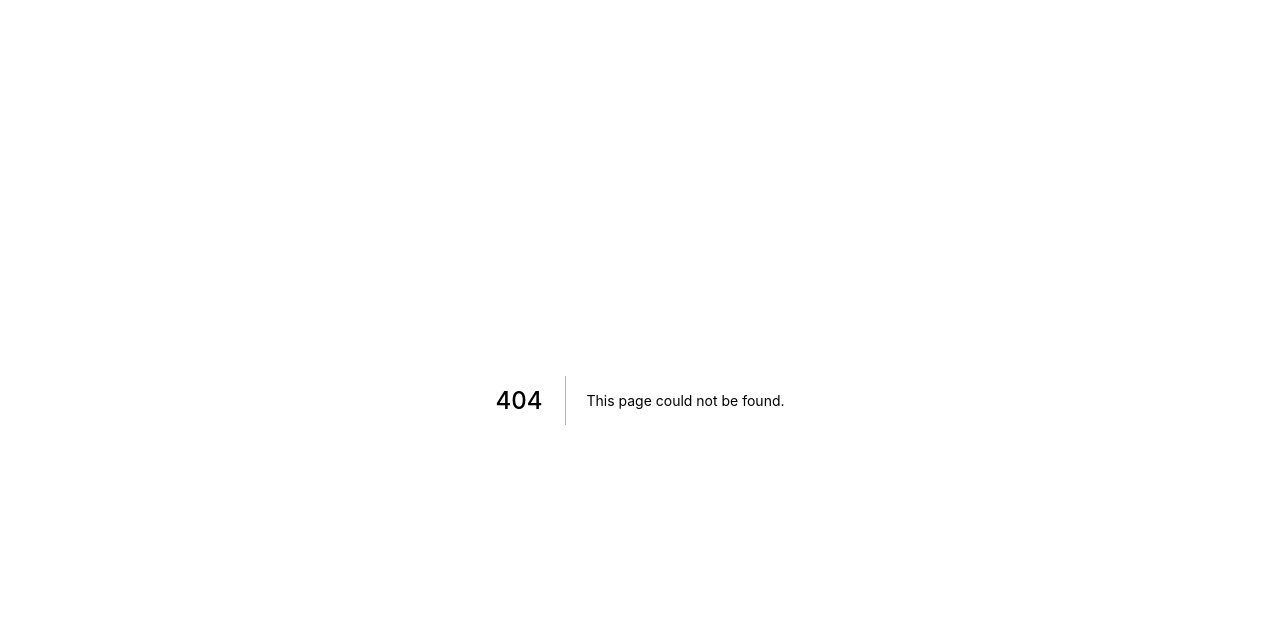
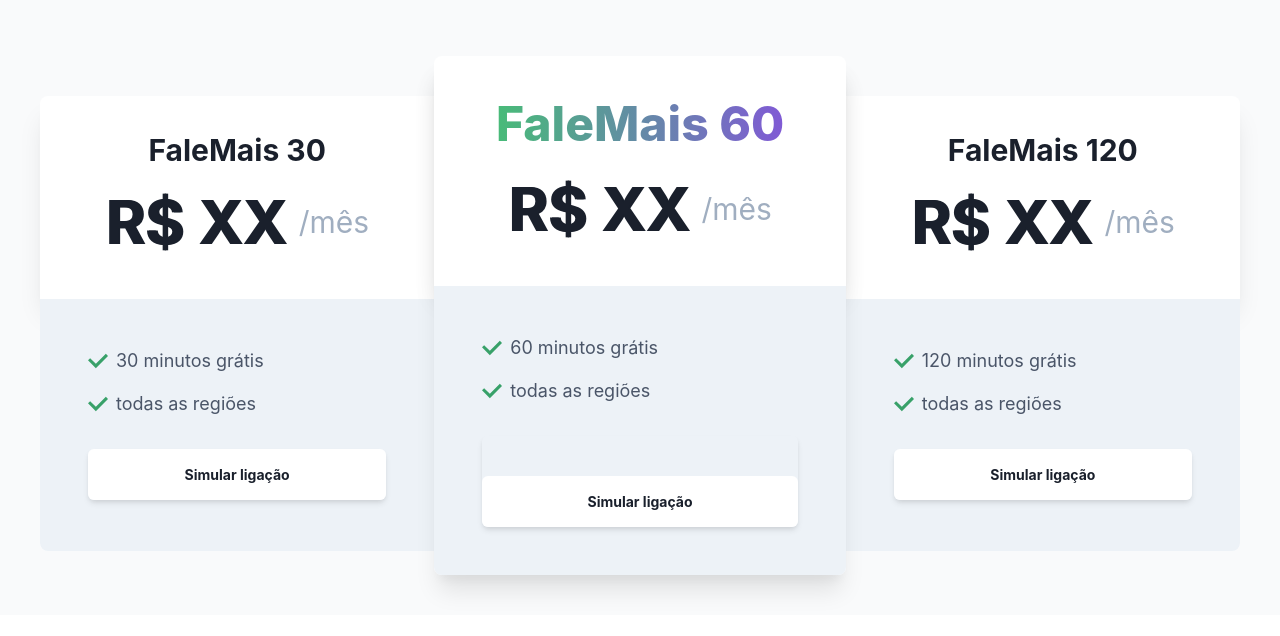
Before and after one commit to guiduck/LOL, a Next.js app: page /pricing in a window 1280 px wide. Before the commit this address had no page. Shown: the top 636 px of the page. Built offline with nearby package versions, Linux system fonts and the light colour scheme.

Commit message:
all working

```diff
--- /dev/null
+++ b/pages/pricing/index.tsx
@@ -0,0 +1,10 @@
+import React from 'react';
+import Princing from '../../src/components/Princing';
+
+const pricing: React.FC = () => {
+  return (
+    <Princing />
+  )
+}
+
+export default pricing;
--- a/src/components/Hero/index.tsx
+++ b/src/components/Hero/index.tsx
@@ -6,6 +6,10 @@ const Hero: React.FC = () => {
 
   const goToSimulator = () => {
     Router.push('/simulator')
+  }
+
+  const goToPrices = () => {
+    Router.push('/pricing')
   }
 
   return (
@@ -82,6 +86,7 @@ const Hero: React.FC = () => {
             mb={{ base: 2, sm: 0 }}
             size="lg"
             cursor="pointer"
+            onClick={goToPrices}
           >
             Preços
             <Icon boxSize={4} ml={1} viewBox="0 0 20 20" fill="currentColor">
--- a/src/components/Princing/index.tsx
+++ b/src/components/Princing/index.tsx
@@ -1,8 +1,14 @@
 import { CheckIcon } from '@chakra-ui/icons';
 import { Box, chakra, Flex, HStack, Icon, useColorModeValue, VStack } from '@chakra-ui/react';
+import Router from 'next/router';
 import React from 'react';
 
 const Princing: React.FC = () => {
+
+  const goToSimulator = () => {
+    Router.push('/simulator')
+  }
+
   const Feature = (props) => {
     return (
       <Flex alignSelf="start" w="full">
@@ -56,7 +62,7 @@ const Princing: React.FC = () => {
               shadow="xl"
             >
               <chakra.span fontSize="3xl" fontWeight="bold">
-                Hobby
+                FaleMais 30
               </chakra.span>
               <HStack spacing={3}>
                 <chakra.span
@@ -64,14 +70,14 @@ const Princing: React.FC = () => {
                   fontSize="6xl"
                   textShadow="2px 0 currentcolor"
                 >
-                  $79
+                  R$ XX
                 </chakra.span>
                 <chakra.span
                   alignSelf="center"
                   fontSize="3xl"
-                  color={useColorModeValue("gray.400", "gray.800")}
+                  color={useColorModeValue("gray.400", "gray.400")}
                 >
-                  /month
+                  /mês
                 </chakra.span>
               </HStack>
             </VStack>
@@ -89,9 +95,8 @@ const Princing: React.FC = () => {
                 direction="column"
                 alignItems="start"
               >
-                <Feature>Suppression Management</Feature>
-                <Feature>Email Tracking and Analytics </Feature>
-                <Feature>99.99% Guaranteed Uptime SLA</Feature>
+                <Feature>30 minutos grátis</Feature>
+                <Feature>todas as regiões </Feature>
               </VStack>
               <Box
                 w="full"
@@ -116,8 +121,9 @@ const Princing: React.FC = () => {
                     bg: useColorModeValue("brand.50", "gray.700"),
                   }}
                   cursor="pointer"
+                  onClick={goToSimulator}
                 >
-                  Start your trial{" "}
+                  Simular ligação{" "}
                 </chakra.a>
               </Box>
             </VStack>
@@ -141,8 +147,13 @@ const Princing: React.FC = () => {
               w="full"
               shadow="xl"
             >
-              <chakra.span fontSize="3xl" fontWeight="bold">
-                Growth
+              <chakra.span
+                fontSize="5xl"
+                display={{ base: "block", lg: "inline" }}
+                bgClip="text"
+                bgGradient="linear(to-r, green.400,purple.500)"
+                fontWeight="extrabold">
+                FaleMais 60
               </chakra.span>
               <HStack spacing={3}>
                 <chakra.span
@@ -150,14 +161,14 @@ const Princing: React.FC = () => {
                   fontSize="6xl"
                   textShadow="2px 0 currentcolor"
                 >
-                  $149
+                  R$ XX
                 </chakra.span>
                 <chakra.span
                   alignSelf="center"
                   fontSize="3xl"
-                  color={useColorModeValue("gray.400", "gray.800")}
+                  color={useColorModeValue("gray.400", "gray.300")}
                 >
-                  /month
+                  /mês
                 </chakra.span>
               </HStack>
             </VStack>
@@ -175,11 +186,8 @@ const Princing: React.FC = () => {
                 direction="column"
                 alignItems="start"
               >
-                <Feature>Suppression Management</Feature>
-                <Feature>Email Tracking and Analytics </Feature>
-                <Feature>99.99% Guaranteed Uptime SLA</Feature>
-                <Feature>1,000 Email Address Validations</Feature>
-                <Feature>Limited 24/7 Ticket Support</Feature>
+                <Feature>60 minutos grátis</Feature>
+                <Feature>todas as regiões </Feature>
               </VStack>
               <Box
                 display="inline-flex"
@@ -192,19 +200,21 @@ const Princing: React.FC = () => {
                   display="inline-flex"
                   alignItems="center"
                   justifyContent="center"
+                  mt={10}
                   px={5}
                   py={3}
                   border="solid transparent"
                   fontWeight="bold"
                   rounded="md"
-                  color={useColorModeValue("white", "white")}
-                  bg={useColorModeValue("brand.600", "brand.500")}
+                  color={useColorModeValue("brand.600", "gray.100")}
+                  bg={useColorModeValue("white", "gray.600")}
                   _hover={{
-                    bg: useColorModeValue("brand.700", "brand.600"),
+                    bg: useColorModeValue("brand.200", "gray.700"),
                   }}
                   cursor="pointer"
+                  onClick={goToSimulator}
                 >
-                  Get started
+                  Simular ligação
                 </chakra.a>
               </Box>
             </VStack>
@@ -229,7 +239,7 @@ const Princing: React.FC = () => {
               shadow="xl"
             >
               <chakra.span fontSize="3xl" fontWeight="bold">
-                Scale
+                FaleMais 120
               </chakra.span>
               <HStack spacing={3}>
                 <chakra.span
@@ -237,14 +247,14 @@ const Princing: React.FC = () => {
                   fontSize="6xl"
                   textShadow="2px 0 currentcolor"
                 >
-                  $349
+                  R$ XX
                 </chakra.span>
                 <chakra.span
                   alignSelf="center"
                   fontSize="3xl"
-                  color={useColorModeValue("gray.400", "gray.800")}
+                  color={useColorModeValue("gray.400", "gray.400")}
                 >
-                  /month
+                  /mês
                 </chakra.span>
               </HStack>
             </VStack>
@@ -262,9 +272,8 @@ const Princing: React.FC = () => {
                 direction="column"
                 alignItems="start"
               >
-                <Feature>Suppression Management</Feature>
-                <Feature>Email Tracking and Analytics </Feature>
-                <Feature>99.99% Guaranteed Uptime SLA</Feature>
+                <Feature>120 minutos grátis</Feature>
+                <Feature>todas as regiões </Feature>
               </VStack>
               <Box
                 w="full"
@@ -289,8 +298,9 @@ const Princing: React.FC = () => {
                     bg: useColorModeValue("brand.50", "gray.700"),
                   }}
                   cursor="pointer"
+                  onClick={goToSimulator}
                 >
-                  Start your trial
+                  Simular ligação
                 </chakra.a>
               </Box>
             </VStack>
```
Also changed, not shown: pages/simulator/index.tsx (+28 -10 lines), src/components/Table/index.tsx (+32 -12 lines).
